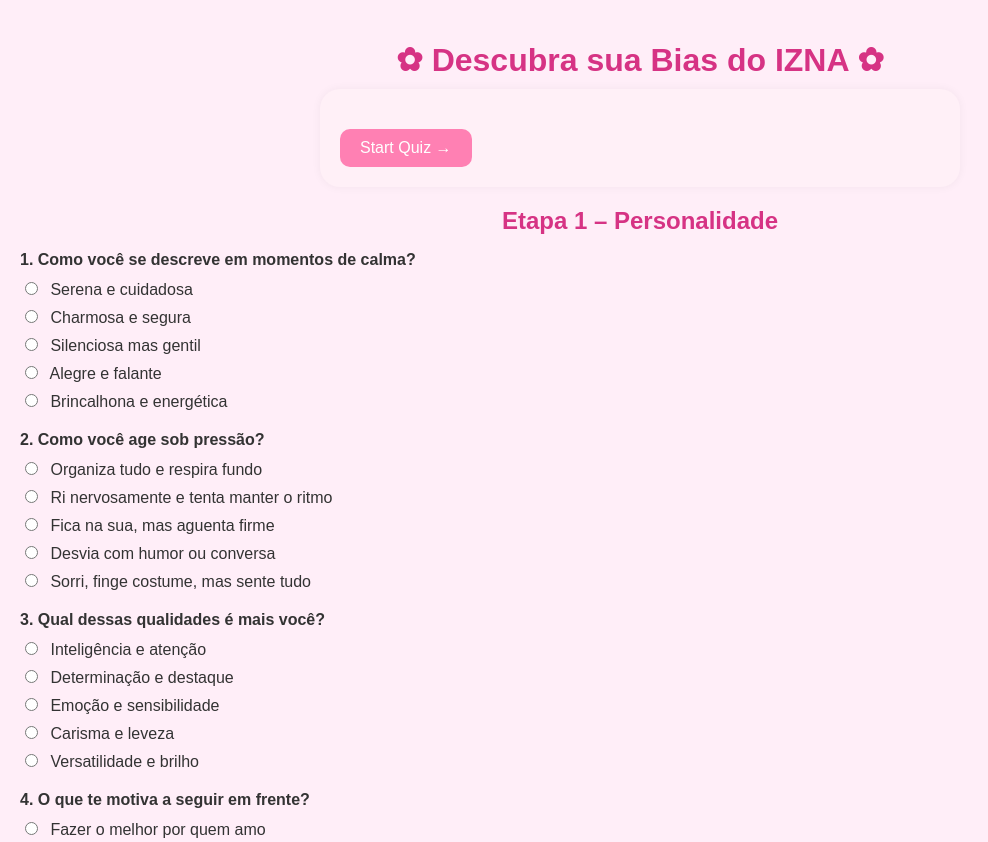
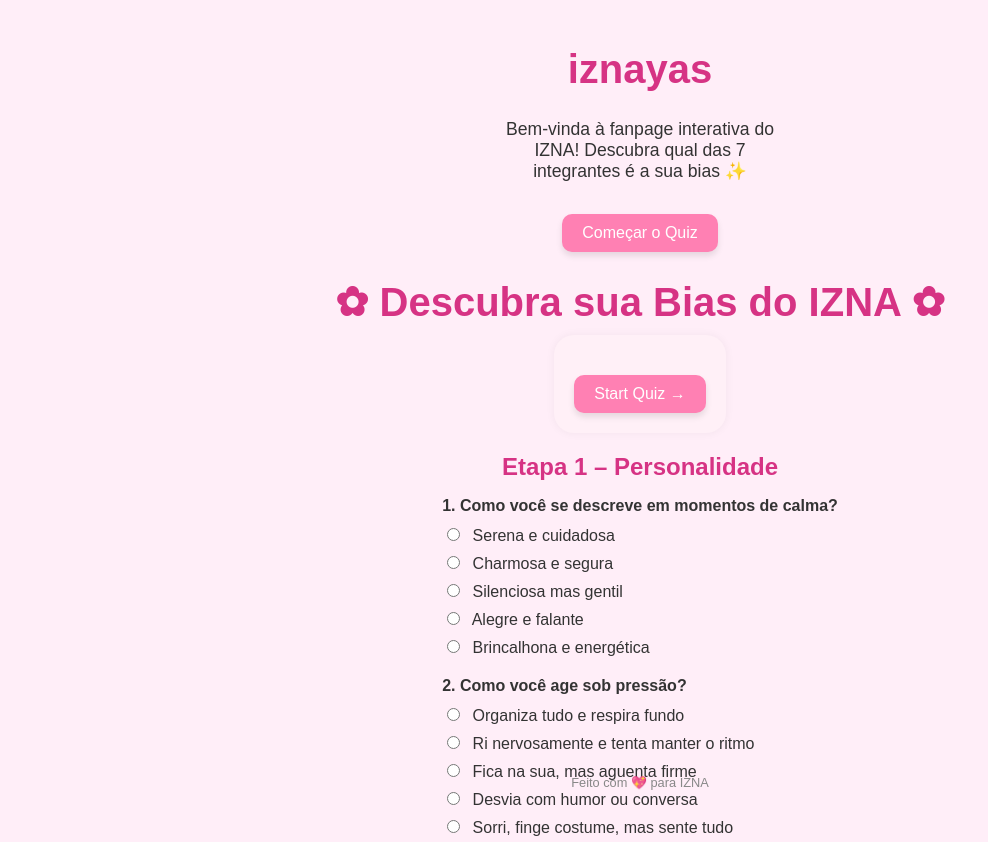
Before and after one commit to rmberzy/QUIZ-IZNAYA, a plain HTML site: page index.html in a window 1280 px wide. Shown: the top 842 px of the page, without its empty margins (0-988 px from the left). Drawn offline with Linux system fonts and the light colour scheme.

Commit message:
Update index.html

```diff
--- a/index.html
+++ b/index.html
@@ -1,3 +1,80 @@
+<!DOCTYPE html>
+<html lang="pt-br">
+<head>
+  <meta charset="UTF-8" />
+  <meta name="viewport" content="width=device-width, initial-scale=1.0" />
+  <title>iznayas - Fanpage IZNA</title>
+  <style>
+    body {
+      margin: 0;
+      padding: 0;
+      font-family: 'Comic Neue', sans-serif;
+      background: #ffeef4;
+      color: #222;
+      display: flex;
+      flex-direction: column;
+      align-items: center;
+      justify-content: center;
+      min-height: 100vh;
+    }
+
+    h1 {
+      font-size: 2.5rem;
+      color: #d86ca4;
+      margin-bottom: 0.5rem;
+    }
+
+    p {
+      font-size: 1.1rem;
+      max-width: 300px;
+      text-align: center;
+      margin-bottom: 2rem;
+    }
+
+    button {
+      background-color: #ffc7dc;
+      color: #222;
+      border: none;
+      padding: 0.8rem 1.5rem;
+      font-size: 1rem;
+      border-radius: 2rem;
+      cursor: pointer;
+      box-shadow: 0 4px 6px rgba(0, 0, 0, 0.1);
+      transition: background-color 0.3s ease;
+    }
+
+    button:hover {
+      background-color: #fca0c2;
+    }
+
+    .footer {
+      position: absolute;
+      bottom: 10px;
+      font-size: 0.8rem;
+      color: #888;
+    }
+
+    @import url('https://fonts.googleapis.com/css2?family=Comic+Neue:wght@300;400;700&display=swap');
+  </style>
+</head>
+<body>
+  <h1>iznayas</h1>
+  <p>Bem-vinda à fanpage interativa do IZNA! Descubra qual das 7 integrantes é a sua bias ✨</p>
+  <button onclick="startQuiz()">Começar o Quiz</button>
+
+  <div class="footer">Feito com 💖 para IZNA</div>
+  <script>
+    function startQuiz() {
+      <div class="navigation">
+          <button type="button" id="startQuiz">Start Quiz →</button>
+        </div>
+      </div>
+
+    }
+  </script>
+</body>
+</html>
+
 
 <!DOCTYPE html>
 <html lang="pt-br">
```
